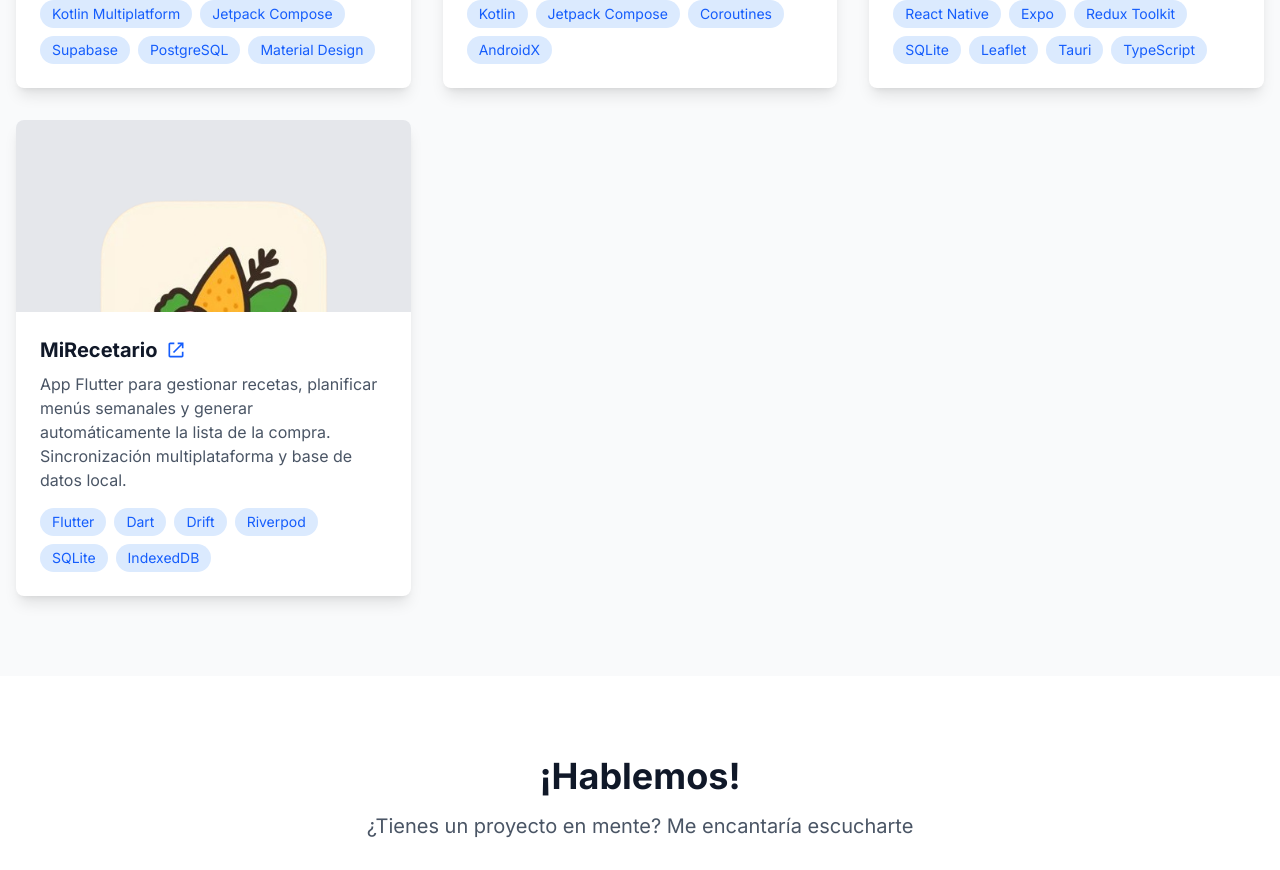
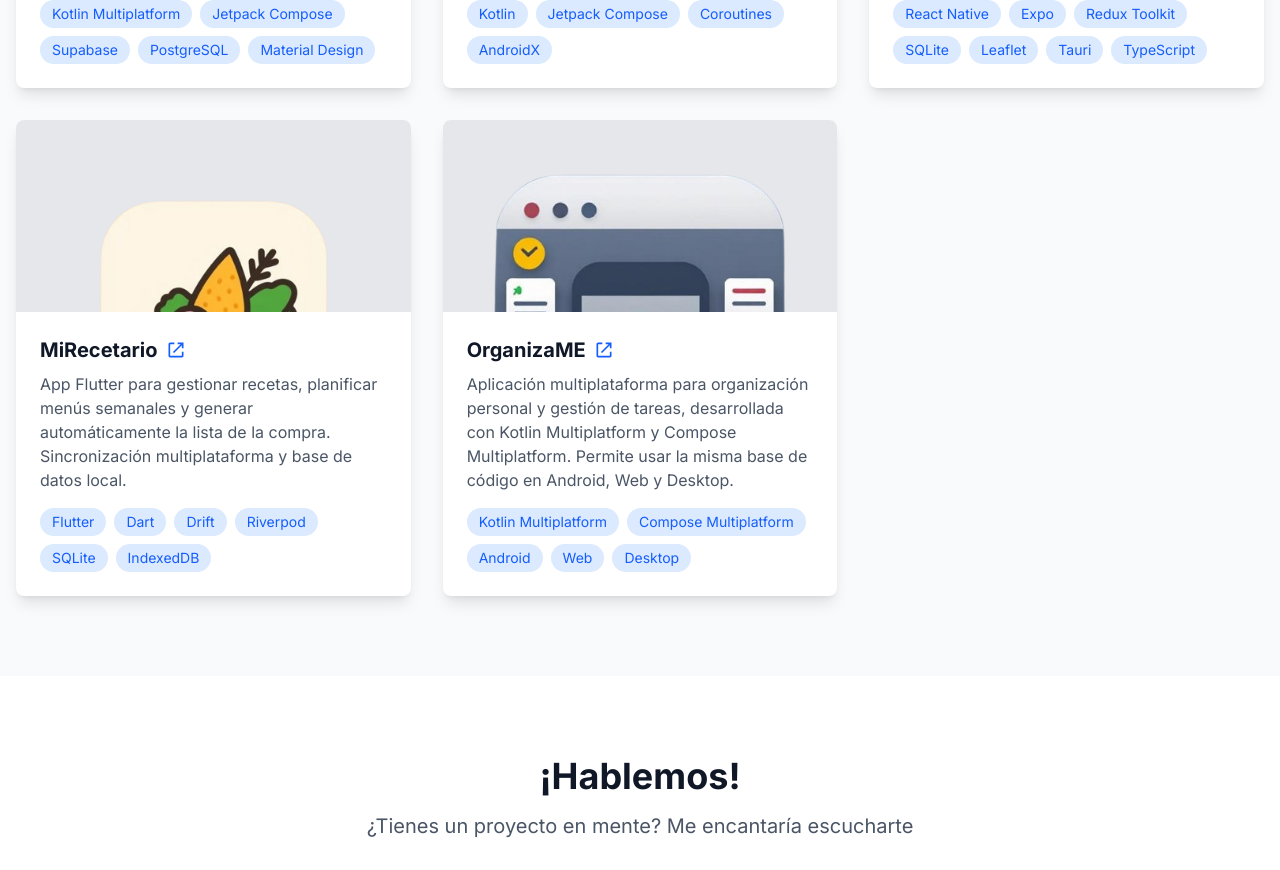
Before and after one commit to MendietaGarciaAlejandro/portfolioWebMendieta, a Next.js app: page / in a window 1280 px wide. Shown: the part 2660-3530 px from the top of the page. Built offline with nearby package versions, Linux system fonts and the light colour scheme.

Commit message:
Añade el proyecto "OrganizaME" con descripción, tecnologías y enlace a GitHub, incluyendo la imagen correspondiente.

```diff
--- a/src/components/sections/Projects.tsx
+++ b/src/components/sections/Projects.tsx
@@ -56,6 +56,20 @@ export const Projects = () => {
             ],
             image: '/proyectos/mirecetario.png',
             github: 'https://github.com/MendietaGarciaAlejandro/mirecetario',
+        },
+        {
+            title: 'OrganizaME',
+            description:
+                'Aplicación multiplataforma para organización personal y gestión de tareas, desarrollada con Kotlin Multiplatform y Compose Multiplatform. Permite usar la misma base de código en Android, Web y Desktop.',
+            technologies: [
+                'Kotlin Multiplatform',
+                'Compose Multiplatform',
+                'Android',
+                'Web',
+                'Desktop',
+            ],
+            image: '/proyectos/organizame.png', // Añade la imagen correspondiente en /public/proyectos
+            github: 'https://github.com/MendietaGarciaAlejandro/OrganizaME',
         },
     ];
 
```
Also changed, not shown: public/proyectos/organizame.png (added).
